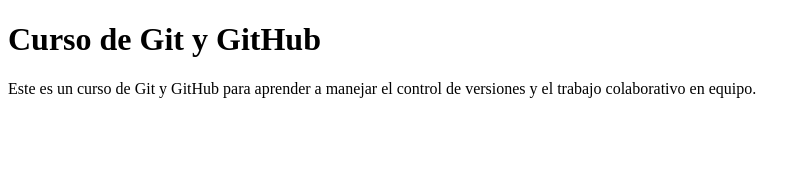
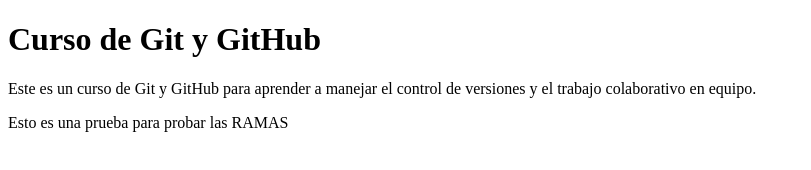
Before and after one commit to JesusReyes04/repoDespliegue, a plain HTML site: page index.html in a window 1280 px wide. Shown: the whole page, without its empty margins (0-811 px from the left). Drawn offline with Linux system fonts and the light colour scheme.

Commit message:
Modificado index.html desde VSCode en la rama modificar-index

```diff
--- a/index.html
+++ b/index.html
@@ -8,5 +8,7 @@
 <body>
     <h1>Curso de Git y GitHub</h1>
     <p>Este es un curso de Git y GitHub para aprender a manejar el control de versiones y el trabajo colaborativo en equipo.</p>
+
+    <p>Esto es una prueba para probar las RAMAS</p>
 </body>
 </html>
```
